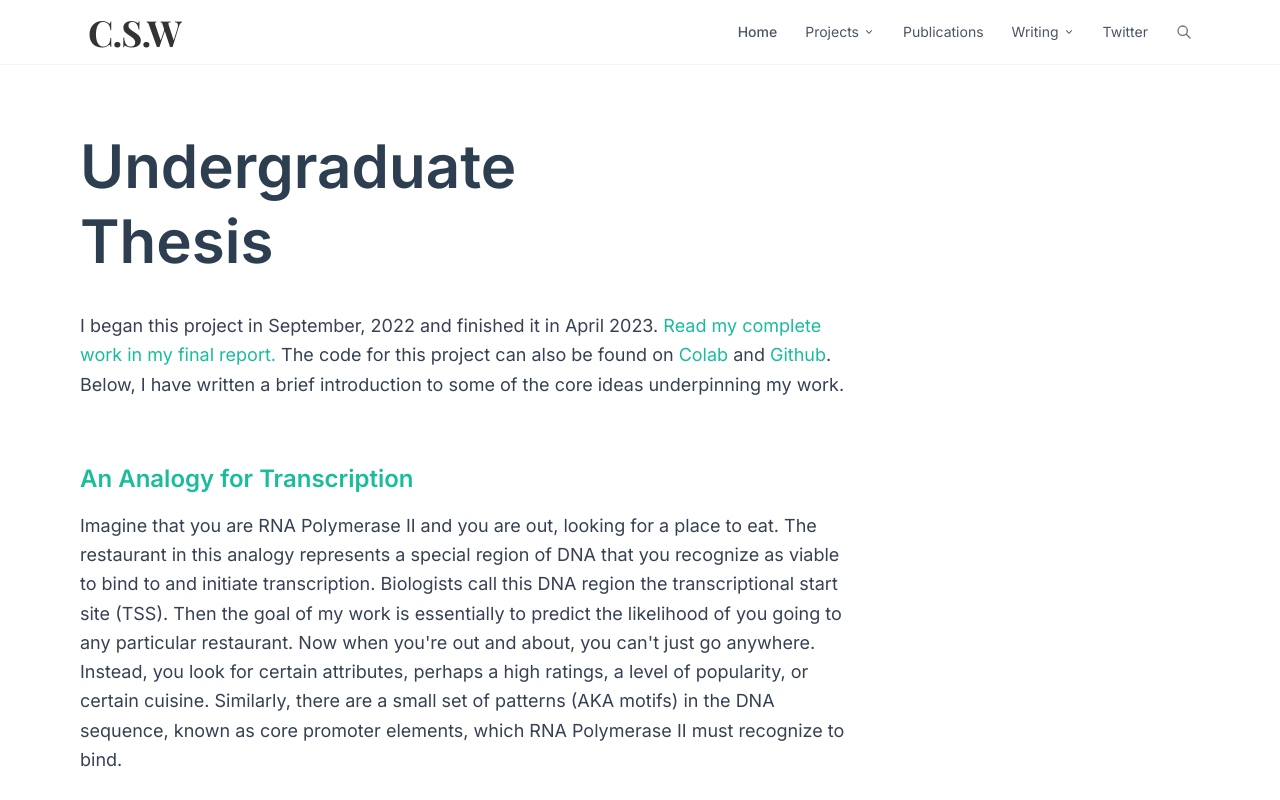
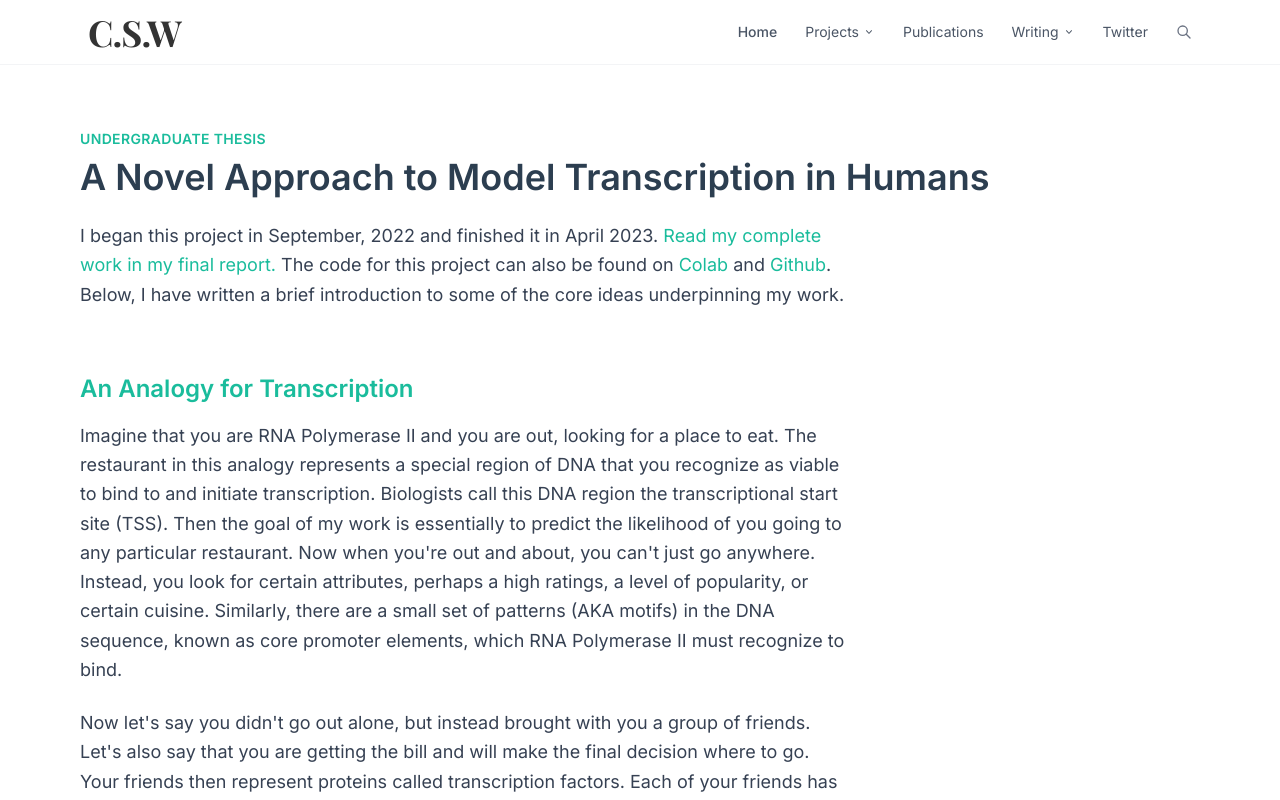
Before and after one commit to VanessaAnneliese/Cameron-witkowski-website, a Next.js app: page /projects/undergrad-thesis in a window 1280 px wide. Shown: the top 800 px of the page. Built offline with nearby package versions, Linux system fonts and the light colour scheme.

Commit message:
Match undergrad thesis heading style to other project pages

```diff
--- a/src/app/projects/undergrad-thesis/page.tsx
+++ b/src/app/projects/undergrad-thesis/page.tsx
@@ -7,8 +7,9 @@ export default function UndergradThesisPage() {
       {/* Hero */}
       <div className="mb-16">
         <div>
-          <h1 className="text-6xl font-bold text-[#2c3e50] leading-tight mb-8">
-            Undergraduate<br />Thesis
+          <p className="text-[#1abc9c] font-semibold uppercase tracking-wide text-sm mb-2">Undergraduate Thesis</p>
+          <h1 className="text-4xl font-bold text-[#2c3e50] mb-6">
+            A Novel Approach to Model Transcription in Humans
           </h1>
           <p className="max-w-3xl text-gray-700 leading-relaxed text-lg">
             I began this project in September, 2022 and finished it in April 2023.{" "}
```
